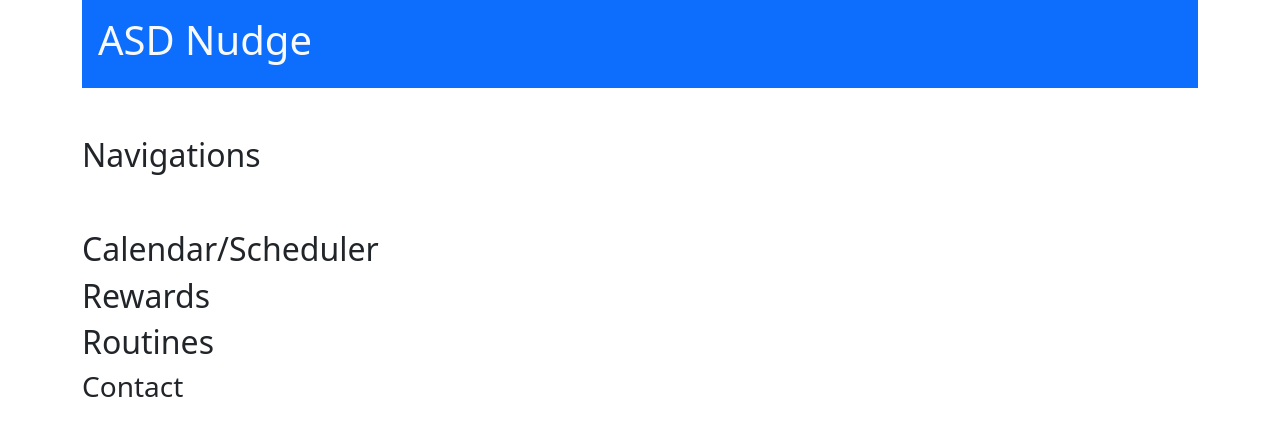
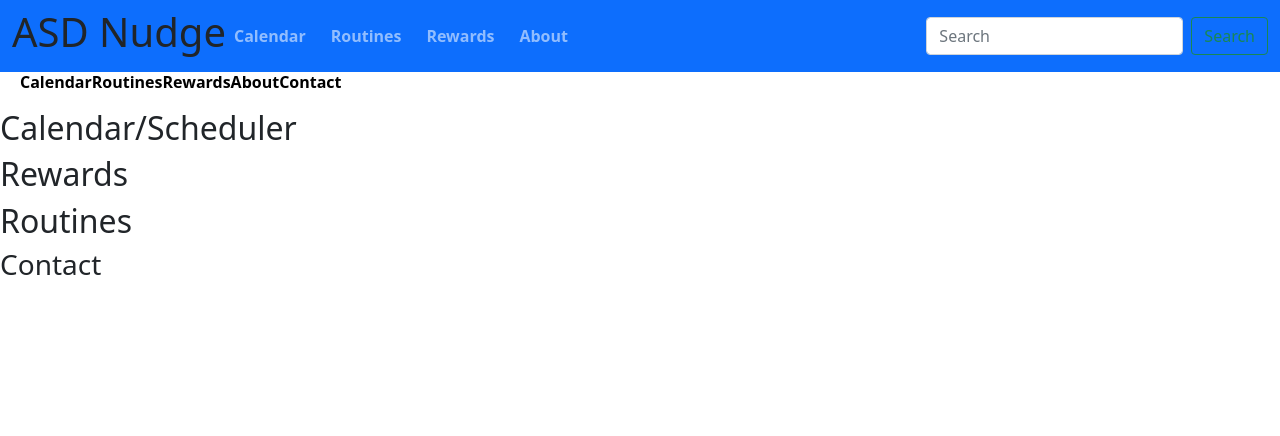
Before and after one commit to TonnTribe/ASD-Nudge, a plain HTML site: page index.html in a window 1280 px wide. Drawn offline with nearby package versions, Linux system fonts and the light colour scheme.

Commit message:
updated index.html

```diff
--- a/assets/css/style.css
+++ b/assets/css/style.css
@@ -0,0 +1,32 @@
+body {
+    display: flex;
+    flex-direction: column;
+    line-height: 1.3;
+}
+
+header {
+    display: flex;
+    justify-content: space-between;
+    align-items: center;
+    padding: 1%;
+    background-color: #13293d;
+    color: #fff;
+}
+
+nav ul {
+    display: flex;
+    justify-content: space-between;
+    align-items: center;
+    min-width: 350px;
+    list-style: none;
+}
+
+nav a {
+    color: black;
+    font-weight: bold;
+    text-decoration: none;
+}
+
+nav a:hover {
+    color: grey;
+}
--- a/index.html
+++ b/index.html
@@ -12,18 +12,42 @@
     <link rel="stylesheet" href="./assets/css/style.css" />
 </head>
 <body>
-    <div class="container">
 
-        <header class="container-fluid bg-primary text-light mb-5 p-3">
-            <div class="d-flex align-items-center">
+    <nav class="navbar navbar-expand-lg navbar-dark bg-primary">
+        <div class="container-fluid">
           <h1>ASD Nudge</h1>
+          <div class="collapse navbar-collapse" id="navbar">
+            <ul class="navbar-nav me-auto .col-6 mb-2 mb-lg-0">
+              <li class="nav-item">
+                <a class="nav-link" href="#">Calendar</a>
+              </li>
+              <li class="nav-item">
+                <a class="nav-link" href="#">Routines</a>
+              </li>
+              <li class="nav-item">
+                <a class="nav-link" href="#">Rewards</a>
+              </li>
+              <li class="nav-item">
+                <a class="nav-link" href="#">About</a>
+              </li>
+            </ul>
+            <form class="d-flex">
+              <input class="form-control me-2" type="search" placeholder="Search" aria-label="Search">
+              <button class="btn btn-outline-success" type="submit">Search</button>
+            </form>
           </div>
-        </header>
+        </div>
+      </nav>
 
-        <nav class="navigations my-5">
-            <div class="row">
-                <div class="col-12 col-md-8 col-lg-9">
-                <h2>Navigations</h2>
+    <nav class="navigations row row-cols-4">
+        <div class="list-group">
+            <ul>
+                <li><a href="#">Calendar</a></li>
+                <li><a href="#">Routines</a></li>
+                <li><a href="#">Rewards</a></li>
+                <li><a href="#">About</a></li>
+                <li><a href="#">Contact</a></li>
+            </ul>
         </div>
     </nav>
 
@@ -42,15 +66,12 @@
     <footer>
         <h3>Contact</h3>
     </footer>
-    </div>
 
-
+</body>
 <script src="https://cdn.jsdelivr.net/npm/bootstrap@5.1.3/dist/js/bootstrap.bundle.min.js"
 integrity="sha384-ka7Sk0Gln4gmtz2MlQnikT1wXgYsOg+OMhuP+IlRH9sENBO0LRn5q+8nbTov4+1p"
 crossorigin="anonymous">
 </script>
-    <script src="./assets/js/script.js"></script>
-</body>
 <script src="https://cdnjs.cloudflare.com/ajax/libs/jquery/3.2.1/jquery.min.js"></script>
 <script src="https://cdn.jsdelivr.net/npm/dayjs@1.11.3/dayjs.min.js"
 integrity="sha256-iu/zLUB+QgISXBLCW/mcDi/rnf4m4uEDO0wauy76x7U="
```
Lines whose indentation alone changed are shown as unchanged.
